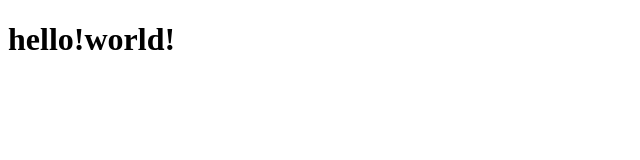
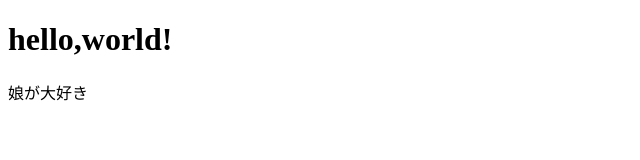
Before and after one commit to yuiko-pigeon/final-assignment, a plain HTML site: page index.html in a window 1280 px wide. Shown: the whole page, without its empty margins (0-640 px from the left). Drawn offline with Linux system fonts and the light colour scheme.

Commit message:
pタグを追加

```diff
--- a/index.html
+++ b/index.html
@@ -6,6 +6,7 @@
     <title>Document</title>
 </head>
 <body>
-<h1>hello!world!</h1>
+<h1>hello,world!</h1>
+<p>娘が大好き</p>
 </body>
 </html>
```
